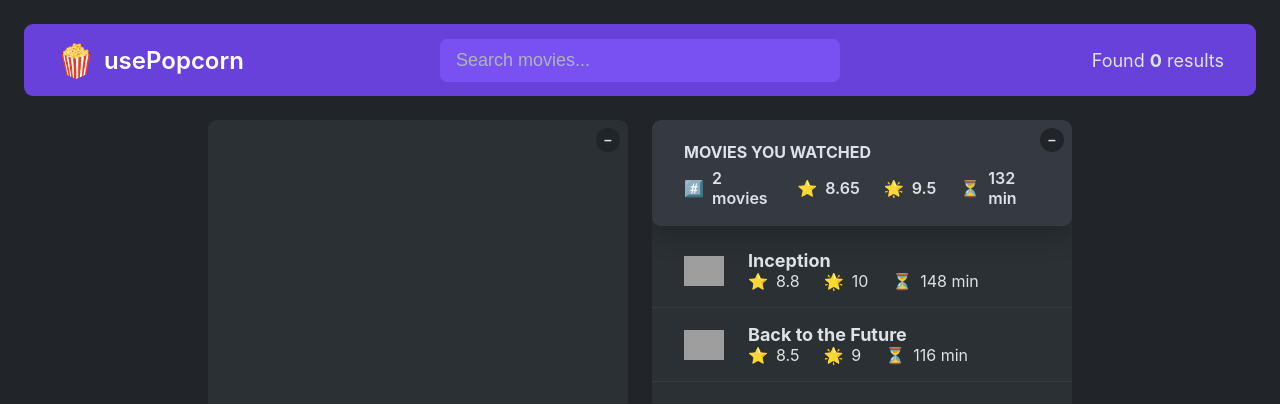
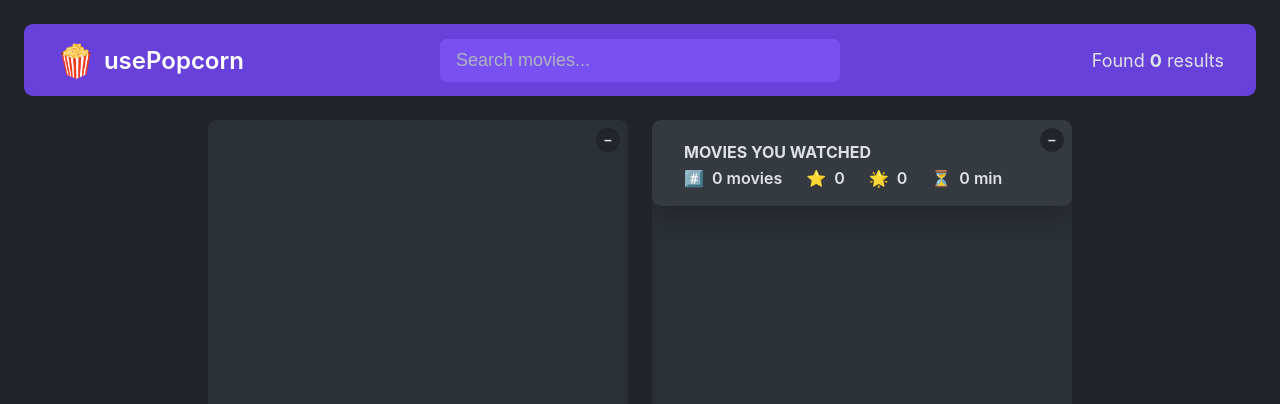
Before and after one commit to Max12345-ally/Movies, a React (Create React App) app: page / in a window 1280 px wide. Shown: the top 404 px of the page. Built offline with nearby package versions, Linux system fonts and the light colour scheme; grey boxes are pictures that could not be loaded.

Commit message:
hard codded data deleted

```diff
--- a/src/App.js
+++ b/src/App.js
@@ -54,8 +54,8 @@ const KEY = 'bd537322';
 
 export default function App() {
   const [query, setQuery] = useState('');
-  const [movies, setMovies] = useState(tempMovieData);
-  const [watched, setWatched] = useState(tempWatchedData);
+  const [movies, setMovies] = useState([]);
+  const [watched, setWatched] = useState([]);
   const [isLoading, setIsLoading] = useState(false);
   const [error, setError] = useState('');
   const [selectedId, setSelectedId] = useState(null);
```
